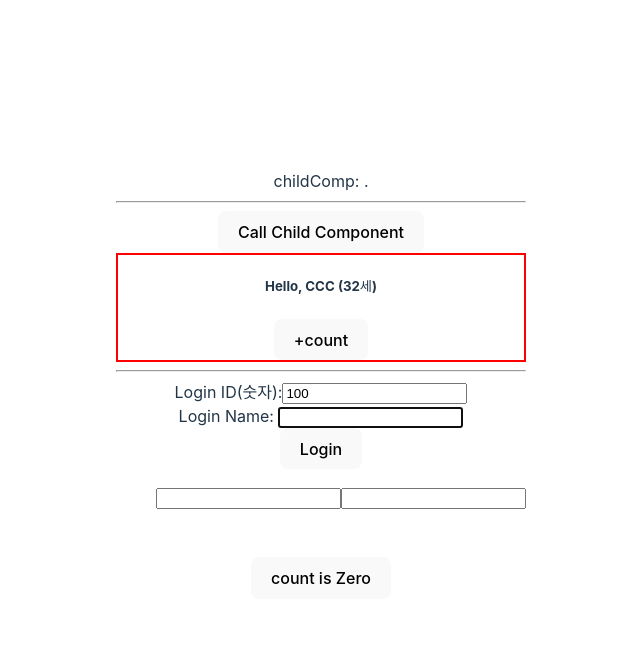
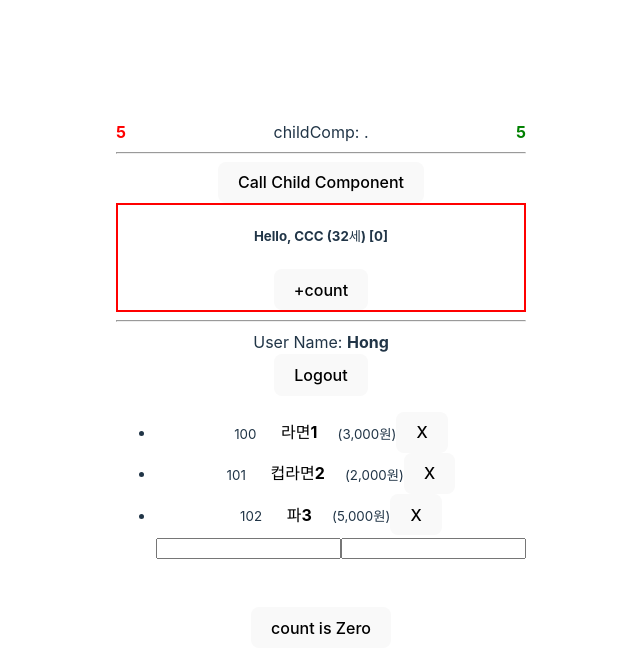
Before and after one commit to indiflex/fullstack5, a React (Vite) app in the folder react/rbvite/: page / in a window 1280 px wide. Shown: the top 672 px of the page, without its empty margins (319-959 px from the left). Built offline with nearby package versions, Linux system fonts and the light colour scheme.

Commit message:
useEffect

```diff
--- /dev/null
+++ b/react/rbvite/public/data/sample-logined.json
@@ -0,0 +1,8 @@
+{
+  "loginUser": { "id": 100, "name": "Hong" },
+  "cart": [
+    { "id": 100, "name": "라면1", "price": 3000 },
+    { "id": 101, "name": "컵라면2", "price": 2000 },
+    { "id": 102, "name": "파3", "price": 5000 }
+  ]
+}
--- a/react/rbvite/src/App.tsx
+++ b/react/rbvite/src/App.tsx
@@ -1,20 +1,66 @@
-import { forwardRef, useImperativeHandle, useRef, useState } from 'react';
+import {
+  forwardRef,
+  useEffect,
+  useImperativeHandle,
+  useRef,
+  useState,
+} from 'react';
 import './App.css';
 import Hello from './components/Hello';
 import My from './components/My';
 import { useCounter } from './hooks/counter-context';
+import { useTimer } from './hooks/timer-hooks';
 
 type ChildHandler = {
   appendPeriod: () => void;
 };
 const ChildComponent = forwardRef((_, ref) => {
   const [childText, setChildText] = useState('.');
+  const [badCount, setBadCount] = useState(0);
+  const [goodCount, setGoodCount] = useState(0);
+
+  const { useInterval } = useTimer();
+
+  useInterval(() => setBadCount((pre) => pre + 1), 1000);
+
+  useEffect(() => {
+    const intl = setInterval(() => setGoodCount((pre) => pre + 1), 1000);
+
+    return () => clearInterval(intl);
+  }, []);
+
+  // useTimeout(
+  //   (initSec) => {
+  //     setBadCount(initSec);
+  //     setGoodCount(initSec);
+  //   },
+  //   5000,
+  //   100
+  // );
+  // useEffect(() => {
+  //   const timer = setTimeout(
+  //     (initSec: number) => {
+  //       setBadCount(initSec);
+  //       setGoodCount(initSec);
+  //     },
+  //     5000,
+  //     [100]
+  //   );
+
+  //   return () => clearTimeout(timer);
+  // }, []);
 
   const handler: ChildHandler = {
     appendPeriod: () => setChildText((c) => c + '.'),
   };
   useImperativeHandle(ref, () => handler);
-  return <>childComp: {childText}</>;
+  return (
+    <>
+      <strong style={{ float: 'left', color: 'red' }}>{badCount}</strong>
+      childComp: {childText}
+      <strong style={{ float: 'right', color: 'green' }}>{goodCount}</strong>
+    </>
+  );
 });
 
 function App() {
--- a/react/rbvite/src/components/Hello.tsx
+++ b/react/rbvite/src/components/Hello.tsx
@@ -10,14 +10,14 @@ type Props = {
 };
 
 const Hello = ({ name = 'CCC', age, children }: PropsWithChildren<Props>) => {
-  console.log('Hello.age>>', age);
-  const { plusCount } = useCounter();
+  // console.log('Hello.age>>', age);
+  const { count, plusCount } = useCounter();
   const helloId = useId();
 
   return (
     <div style={{ border: '2px solid red' }}>
       <h5 id={helloId}>
-        Hello, {name} ({age}세)
+        Hello, {name} ({age}세) [{count}]
       </h5>
       {children}
       <button onClick={plusCount}>+count</button>
--- a/react/rbvite/src/components/Login.tsx
+++ b/react/rbvite/src/components/Login.tsx
@@ -6,6 +6,7 @@ import {
   useRef,
 } from 'react';
 import { useSession } from '../hooks/session-context';
+import { useCounter } from '../hooks/counter-context';
 
 export type LoginHandle = {
   focusName: () => void;
@@ -13,10 +14,24 @@ export type LoginHandle = {
 
 const Login = forwardRef((_, handleRef) => {
   // const [id, setId] = useState(0);
-  // const [name, setName] = useState('');
+  // const [name, setName] = useState(() => {
+  //   console.log('init name!!!');
+  //   return 'HONG';
+  // });
   const { login } = useSession();
+  const { count, plusCount, minusCount } = useCounter();
   const idRef = useRef<HTMLInputElement>(null);
   const nameRef = useRef<HTMLInputElement>(null);
+
+  useEffect(() => {
+    plusCount();
+    console.log('Login Please...', count);
+
+    return () => {
+      minusCount();
+      console.log('login-cleanup-code!!', count);
+    };
+  }, []);
 
   // const setUserId = (e: ChangeEvent<HTMLInputElement>) => {
   //   setId(+e.currentTarget.value);
@@ -29,7 +44,7 @@ const Login = forwardRef((_, handleRef) => {
     e.preventDefault();
     const id = Number(idRef.current?.value);
     const name = nameRef.current?.value || '';
-    console.log('🚀  name:', name);
+    // console.log('🚀  name:', name);
     login({ id, name });
   };
 
--- a/react/rbvite/src/components/My.tsx
+++ b/react/rbvite/src/components/My.tsx
@@ -4,7 +4,7 @@ import Profile from './Profile';
 import { useSession } from '../hooks/session-context';
 
 const My = () => {
-  console.log('@@@My');
+  // console.log('@@@My');
   const {
     session: { loginUser, cart },
     saveCartItem,
--- a/react/rbvite/src/components/Profile.tsx
+++ b/react/rbvite/src/components/Profile.tsx
@@ -1,7 +1,7 @@
 import { useSession } from '../hooks/session-context';
 
 const Profile = () => {
-  console.log('@@@Profile');
+  // console.log('@@@Profile');
   const {
     logout,
     session: { loginUser },
--- a/react/rbvite/src/hooks/counter-context.tsx
+++ b/react/rbvite/src/hooks/counter-context.tsx
@@ -11,21 +11,24 @@ type CounterContextProps = {
   count: number;
   // setCount: Dispatch<SetStateAction<number>>;
   plusCount: () => void;
+  minusCount: () => void;
 };
 
 const CounterContext = createContext<CounterContextProps>({
   count: 0,
   // setCount: () => {},
   plusCount: () => {},
+  minusCount: () => {},
 });
 
 const CounterContextProvider = ({ children }: PropsWithChildren) => {
   const [count, setCount] = useState(0);
 
   const plusCount = () => setCount(count + 1);
+  const minusCount = () => setCount((count) => count - 1);
 
   return (
-    <CounterContext.Provider value={{ count, plusCount }}>
+    <CounterContext.Provider value={{ count, plusCount, minusCount }}>
       {children}
     </CounterContext.Provider>
   );
--- a/react/rbvite/src/hooks/session-context.tsx
+++ b/react/rbvite/src/hooks/session-context.tsx
@@ -1,4 +1,10 @@
-import { PropsWithChildren, createContext, useContext, useState } from 'react';
+import {
+  PropsWithChildren,
+  createContext,
+  useContext,
+  useEffect,
+  useState,
+} from 'react';
 
 type SessionContextProp = {
   session: Session;
@@ -23,6 +29,17 @@ const SessionContext = createContext<SessionContextProp>({
 
 export const SessionContextProvider = ({ children }: PropsWithChildren) => {
   const [session, setSession] = useState<Session>(DEFAULT_SESSION);
+
+  const url = '/data/sample-logined.json';
+  useEffect(() => {
+    const controller = new AbortController();
+    const { signal } = controller;
+    fetch(url, { signal })
+      .then((res) => res.json())
+      .then((data) => setSession(data));
+
+    return () => controller.abort();
+  }, []);
 
   // const loginHandleRef = useRef<LoginHandle>(null);
 
--- /dev/null
+++ b/react/rbvite/src/hooks/timer-hooks.ts
@@ -0,0 +1,18 @@
+import { useEffect } from 'react';
+
+export const useTimer = () => {
+  const useInterval = <T extends unknown[]>(
+    cb: (...args: T) => void,
+    delay: number
+  ) => {
+    useEffect(() => {
+      const timer = setInterval(cb, delay);
+
+      return () => clearInterval(timer);
+    }, []);
+  };
+
+  const useTimeout = () => {};
+
+  return { useInterval, useTimeout };
+};
```
Also changed, not shown: react/rbvite/public/data/sample.json (added, +8 -0 lines), react/rbvite/.eslintrc.cjs.
